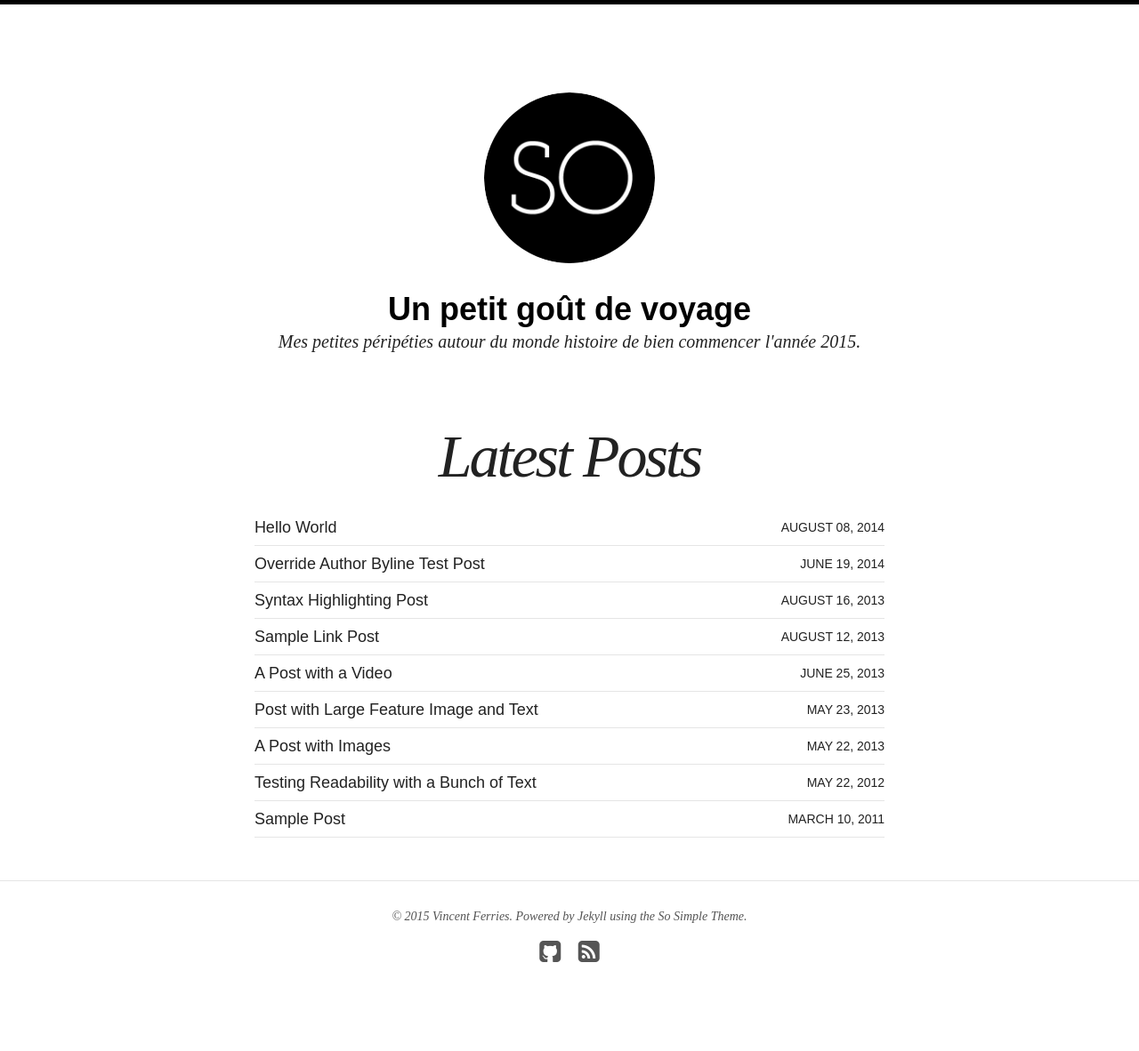
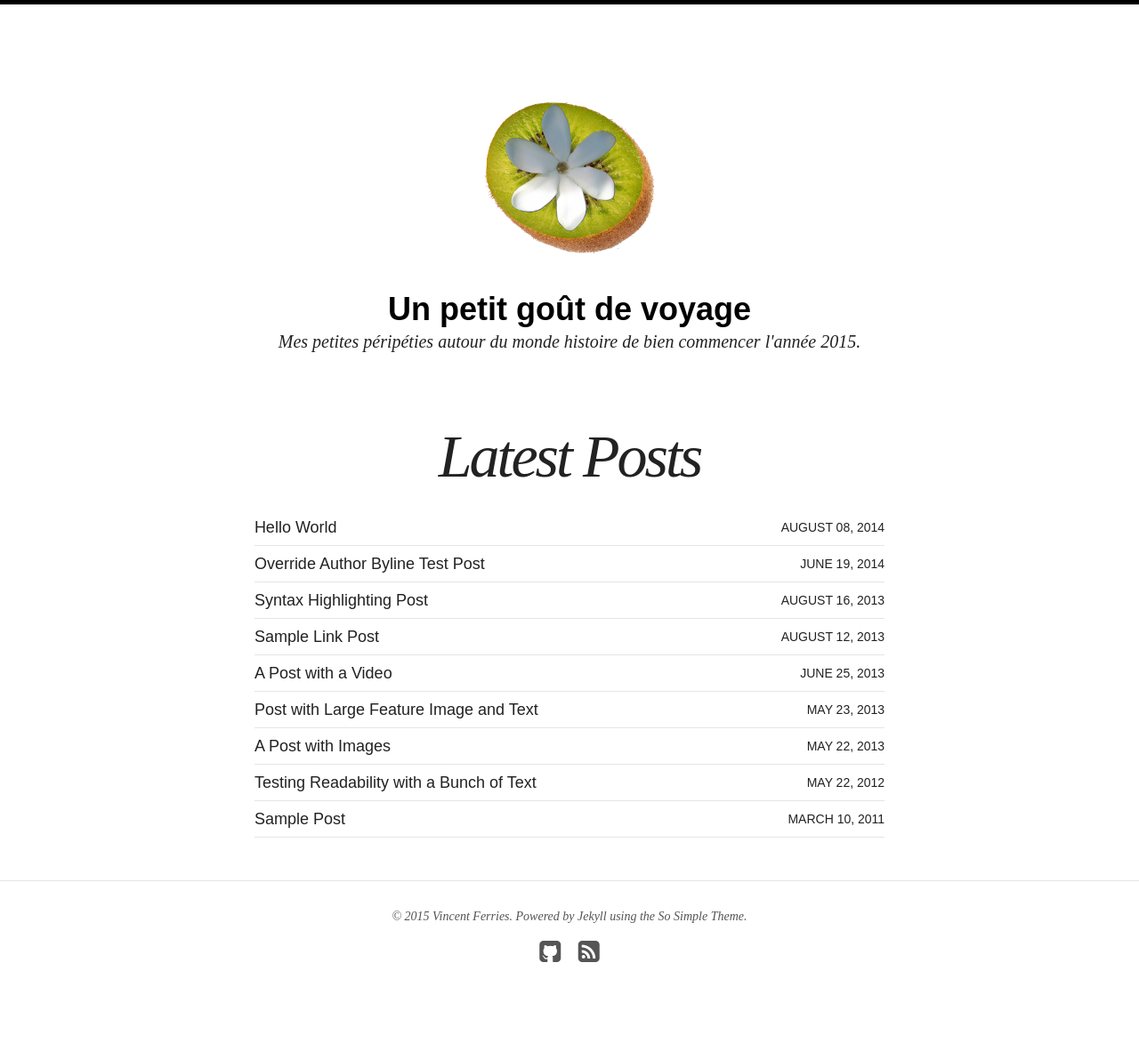
Before and after one commit to vferries/voyage, a Jekyll site: the page built from index.html, in a window 1280 px wide. Shown: the whole page at 89% size. Built offline with Jekyll 4.4.1, drawn with Linux system fonts in a browser that asks for light colours; nearby versions of some CDN libraries.

Commit message:
Changé le logo du site.

```diff
--- a/_sass/_layout.scss
+++ b/_sass/_layout.scss
@@ -146,17 +146,13 @@ body {
 		height: 100px;
 		@include animation-duration(1s);
 	    @include animation-delay(.05s);
-	    border: 4px solid $white;
-	    @include rounded(100px);
 		@include media($medium) {
 			width: 150px;
 			height: 150px;
-			@include rounded(150px);
 		}
 		@include media($large) {
 			width: 200px;
 			height: 200px;
-			@include rounded(200px);
 		}
 	}
 }
```
Also changed, not shown: favicon.ico, favicon.png, images/site-logo.png.
